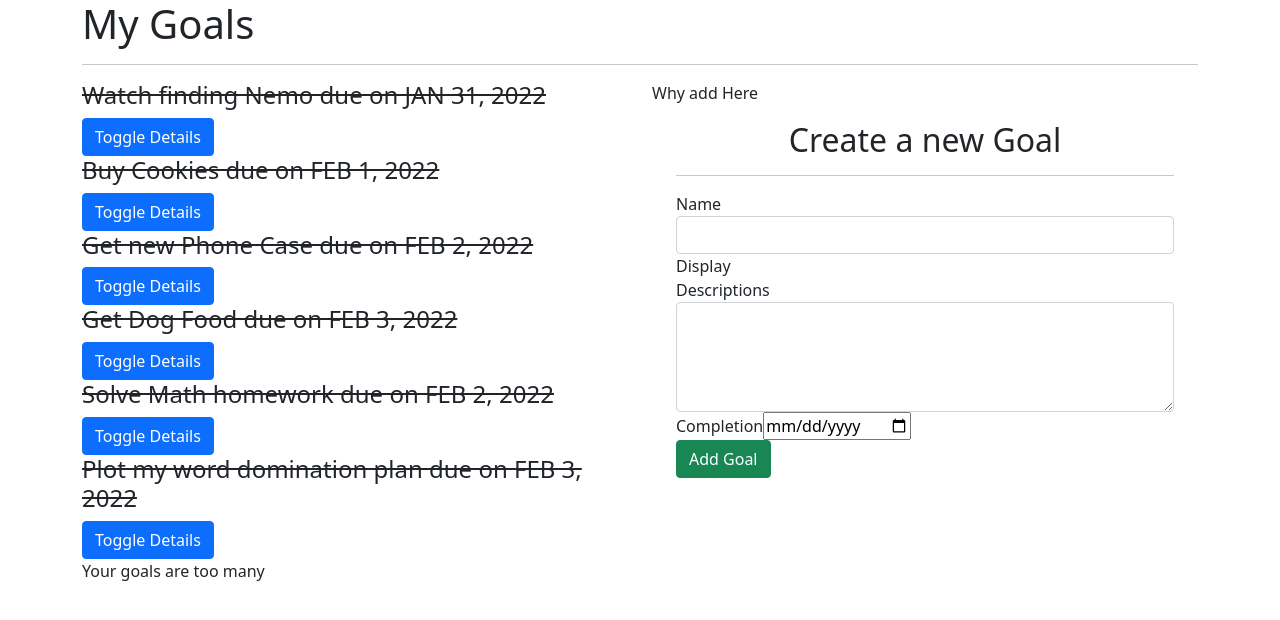
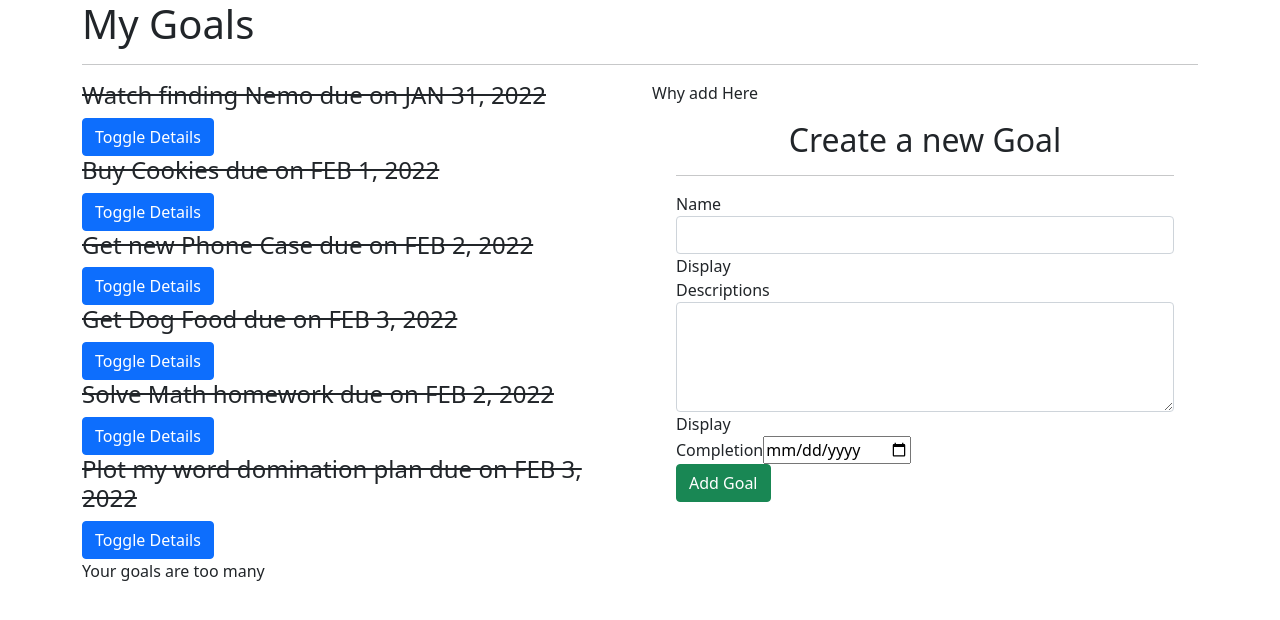
Before and after one commit to John-Kimani/Goals, an Angular app: page / in a window 1280 px wide. Shown: the top 620 px of the page. Built offline with nearby package versions, Linux system fonts and the light colour scheme.

Commit message:
display description bug

```diff
--- a/src/app/app.module.ts
+++ b/src/app/app.module.ts
@@ -1,7 +1,9 @@
+//imports external modules
 import { NgModule } from '@angular/core';
 import { BrowserModule } from '@angular/platform-browser';
 import { FormsModule } from '@angular/forms';
 
+//imports components and directives used within this app
 import { AppRoutingModule } from './app-routing.module';
 import { AppComponent } from './app.component';
 import { GoalComponent } from './goal/goal.component';
--- a/src/app/goal-form/goal-form.component.html
+++ b/src/app/goal-form/goal-form.component.html
@@ -18,6 +18,7 @@
         <div class="form-group">
             <label for="description">Descriptions</label>
             <textarea class="form-control" id="description" rows="4" required [(ngModel)]="newGoal.description" name="description" #description="ngModel"></textarea>
+             Display {{newGoal.description}}
             <div [hidden]="description.valid || description.pristine" class="alert alert-danger">
                 <p>Description is required</p>
             </div>
```
